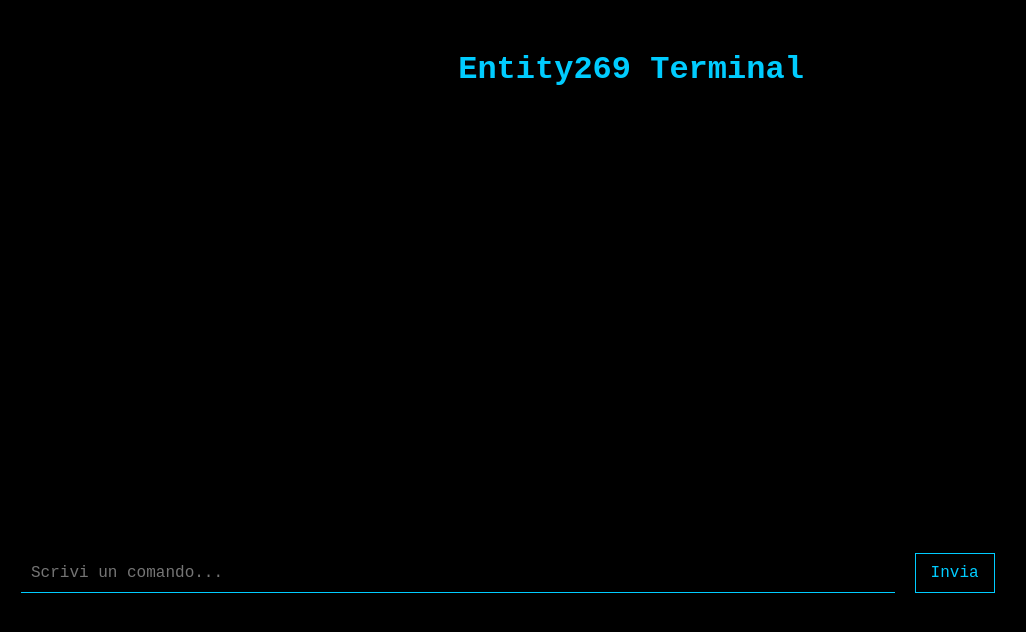
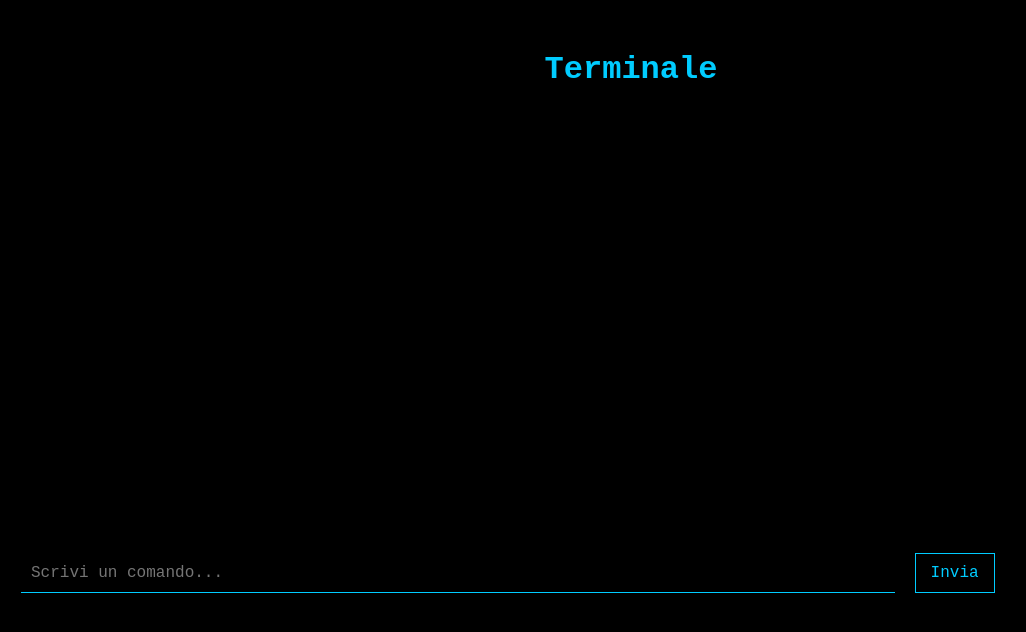
Before and after one commit to crosses-oss/altnet, a plain HTML site: page index.html in a window 1280 px wide. Shown: the whole page, without its empty margins (9-1035 px from the left). Drawn offline with Linux system fonts and the light colour scheme.

Commit message:
Update index.html

```diff
--- a/index.html
+++ b/index.html
@@ -79,7 +79,7 @@
 </head>
 <body>
 
-  <h1>Entity269 Terminal</h1>
+  <h1>Terminale</h1>
   <div id="chat"></div>
 
   <div style="margin-top: 15px;">
```
